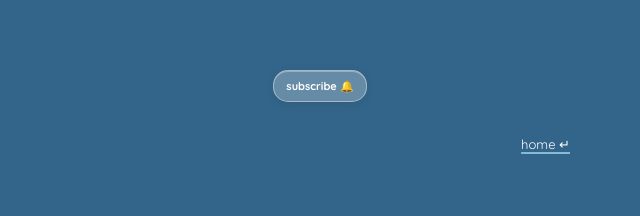
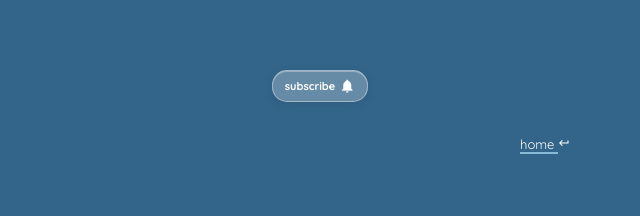
Before and after one commit to abbyadanger/ad, an Angular app: page /blog in a window 1280 px wide. Shown: the part 230-446 px from the top of the page, without its empty margins (320-960 px from the left). Built offline with nearby package versions, Linux system fonts and the light colour scheme.

Commit message:
Icon Styling

```diff
--- a/src/app/blog-list/blog-list.component.css
+++ b/src/app/blog-list/blog-list.component.css
@@ -87,11 +87,16 @@ a:hover, a:focus {
   margin-right: 8px;
 }
 
+/* Arrow Styling */
 .arrow {
   font-size: medium;
   text-align: right;
   display: flex;
   justify-content: flex-end;
+}
+
+.arrow .material-icons {
+  font-size: 12px; /* Makes the keyboard_return icon smaller */
 }
 
 .footer-msg {
--- a/src/app/blog-list/blog-list.component.html
+++ b/src/app/blog-list/blog-list.component.html
@@ -34,7 +34,11 @@
         <app-glossy-email-input></app-glossy-email-input>
 
         <div class="arrow">
-            <a routerLink="/"><p>home &crarr;</p></a>
+            <a routerLink="/">
+                <p>home
+                    <span class="material-icons">keyboard_return</span>
+                </p>
+            </a>
         </div>
 
 
--- a/src/app/glossy-email-input/glossy-email-input.component.css
+++ b/src/app/glossy-email-input/glossy-email-input.component.css
@@ -104,10 +104,15 @@
   display: flex;
   align-items: center;
   justify-content: center;
+  gap: 4px;
   padding: 0 12px;
   box-shadow:
     0 2px 8px rgba(0, 0, 0, 0.1),
     inset 0 1px 0 rgba(255, 255, 255, 0.3);
+}
+
+.glossy-submit-arrow .material-icons {
+  font-size: 16px;
 }
 
 /* Submit Button Inside Input */
@@ -130,6 +135,10 @@
   align-items: center;
   justify-content: center;
   padding: 0;
+}
+
+.glossy-submit-inside .material-icons {
+  font-size: 16px;
 }
 
 .glossy-submit-arrow:hover {
@@ -175,6 +184,7 @@
   display: flex;
   align-items: center;
   justify-content: center;
+  gap: 6px;
   padding: 8px 16px;
   border-radius: 12px;
   background: rgba(34, 197, 94, 0.2);
@@ -185,10 +195,15 @@
   font-size: 12px;
   font-weight: 500;
   font-family: inherit;
+  cursor: pointer;
   box-shadow:
     0 4px 16px rgba(0, 0, 0, 0.1),
     inset 0 1px 0 rgba(255, 255, 255, 0.3);
   animation: fadeInScale 0.4s ease-out;
+}
+
+.success-message .material-icons {
+  font-size: 16px;
 }
 
 @keyframes fadeInScale {
--- a/src/app/glossy-email-input/glossy-email-input.component.ts
+++ b/src/app/glossy-email-input/glossy-email-input.component.ts
@@ -16,7 +16,7 @@ import { SupabaseService } from '../services/supabase.service';
         class="glossy-submit-arrow"
         (click)="showInput()"
         aria-label="Show email input">
-        subscribe 🔔
+        subscribe <span class="material-icons">notifications</span>
       </button>
     </div>
 
@@ -36,14 +36,14 @@ import { SupabaseService } from '../services/supabase.service';
           type="submit"
           class="glossy-submit-inside"
           aria-label="Submit email">
-          →
+          <span class="material-icons">arrow_forward</span>
         </button>
       </div>
     </form>
 
     <!-- Success message -->
     <div *ngIf="showSuccessMessage" class="success-message" (click)="resetForm()">
-      Thank you for subscribing!
+      <span class="material-icons">check_circle</span> Thank you for subscribing!
     </div>
   `,
 })
--- a/src/app/markdown-viewer/markdown-viewer.component.css
+++ b/src/app/markdown-viewer/markdown-viewer.component.css
@@ -59,11 +59,15 @@ a:hover, a:focus {
   }
 }
 
+/* Arrow Styling */
 .arrow {
-  font-size: medium;
   text-align: right;
   display: flex;
   justify-content: flex-end;
+}
+
+.arrow .material-icons {
+  font-size: 12px; /* Makes the keyboard_return icon smaller */
 }
 
 .footer-msg {
--- a/src/app/markdown-viewer/markdown-viewer.component.html
+++ b/src/app/markdown-viewer/markdown-viewer.component.html
@@ -25,7 +25,9 @@
 
         <article [innerHTML]="html()"></article>
         <div class="arrow">
-            <a routerLink="/blog"><p>posts &crarr;</p></a>
+            <a routerLink="/blog">
+              <p>posts <span class="material-icons">keyboard_return</span></p>
+            </a>
         </div>
 
 
```
